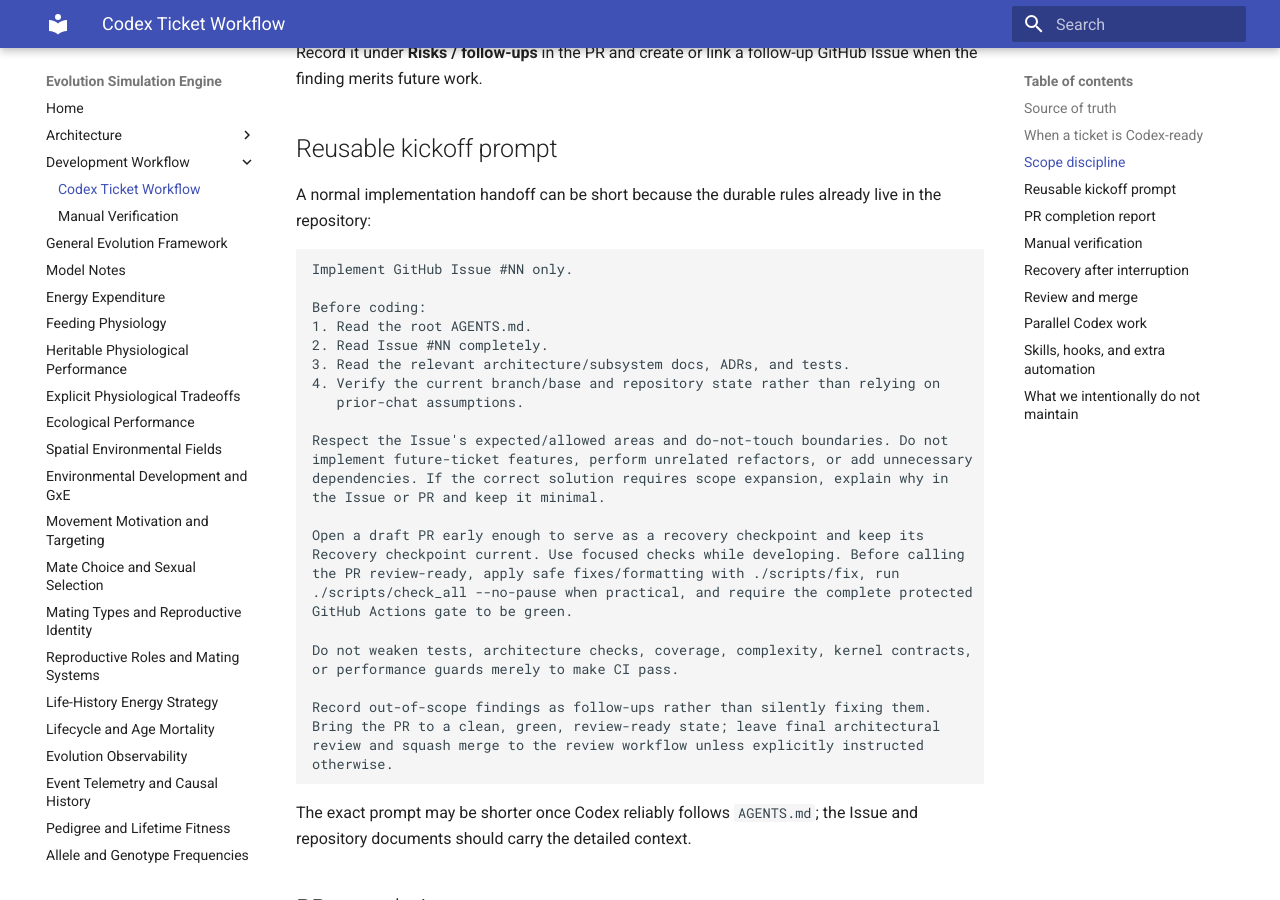
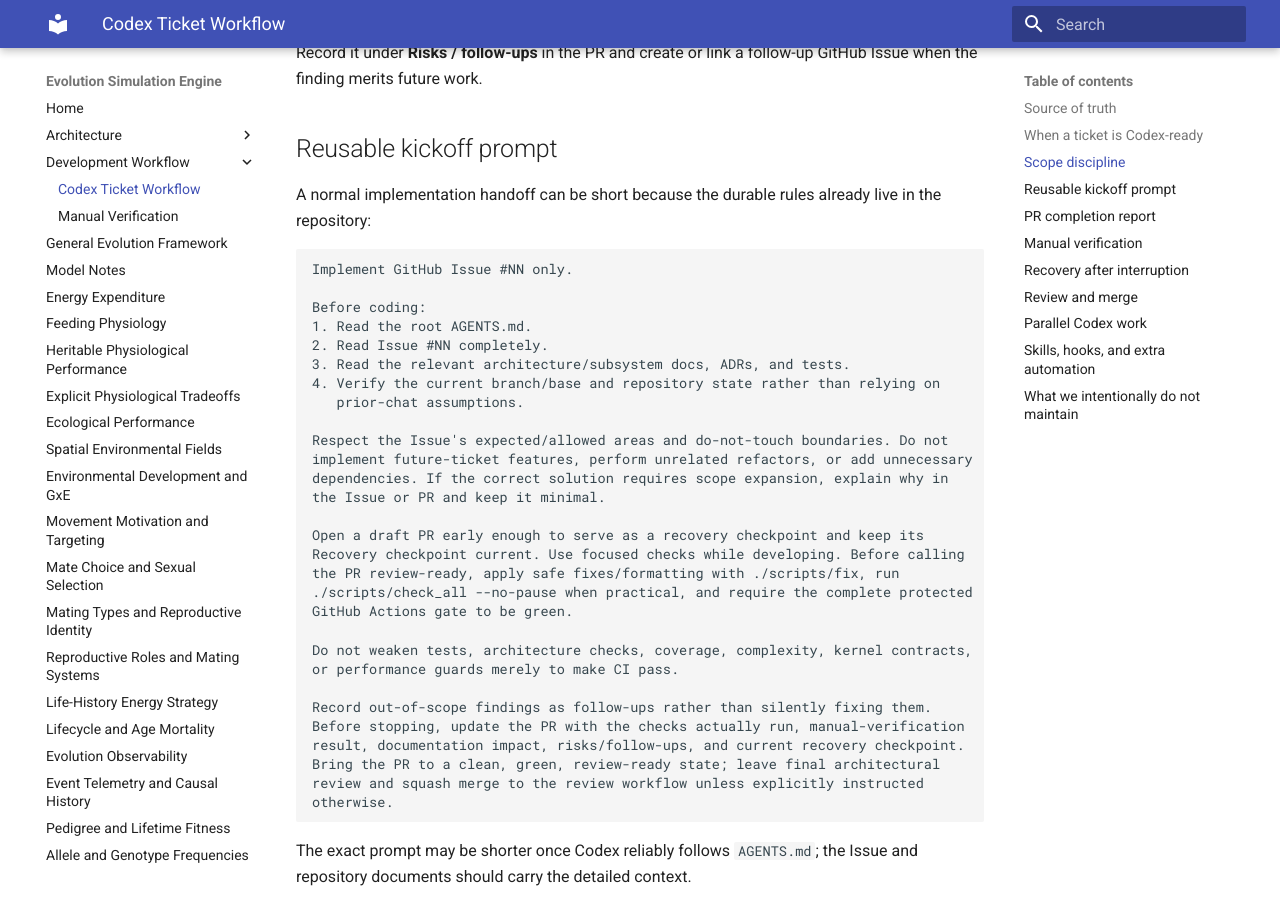
Before and after one commit to abdullahkhan57721/evolution-simulation-engine, an MkDocs documentation site: the page built from docs/development/codex_workflow.md, in a window 1280 px wide and 900 px high, scrolled down 1422 px. Built offline with MkDocs 1.6.1 and Material for MkDocs 9.7.7, drawn with Linux system fonts in a browser that asks for light colours.

Commit message:
Clarify Codex completion reporting

```diff
--- a/docs/development/codex_workflow.md
+++ b/docs/development/codex_workflow.md
@@ -84,6 +84,8 @@ Do not weaken tests, architecture checks, coverage, complexity, kernel contracts
 or performance guards merely to make CI pass.
 
 Record out-of-scope findings as follow-ups rather than silently fixing them.
+Before stopping, update the PR with the checks actually run, manual-verification
+result, documentation impact, risks/follow-ups, and current recovery checkpoint.
 Bring the PR to a clean, green, review-ready state; leave final architectural
 review and squash merge to the review workflow unless explicitly instructed
 otherwise.
```
